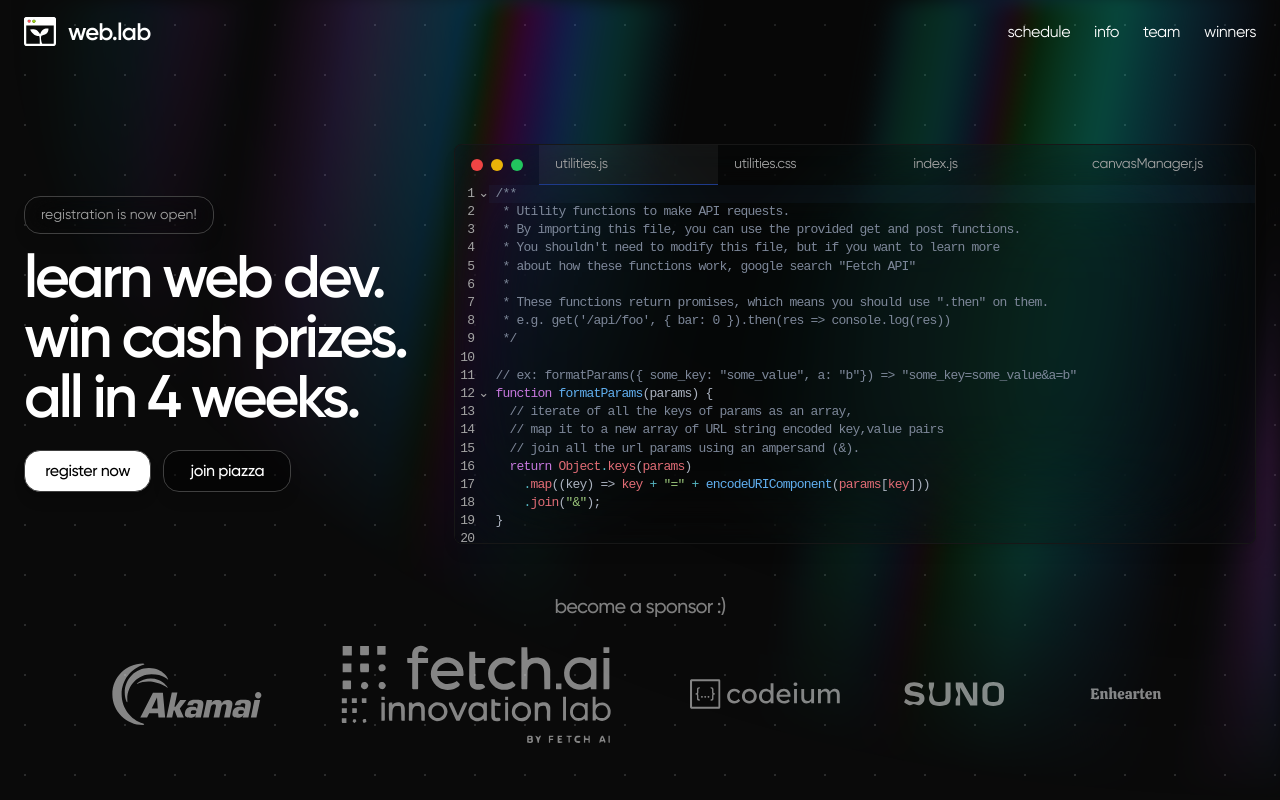
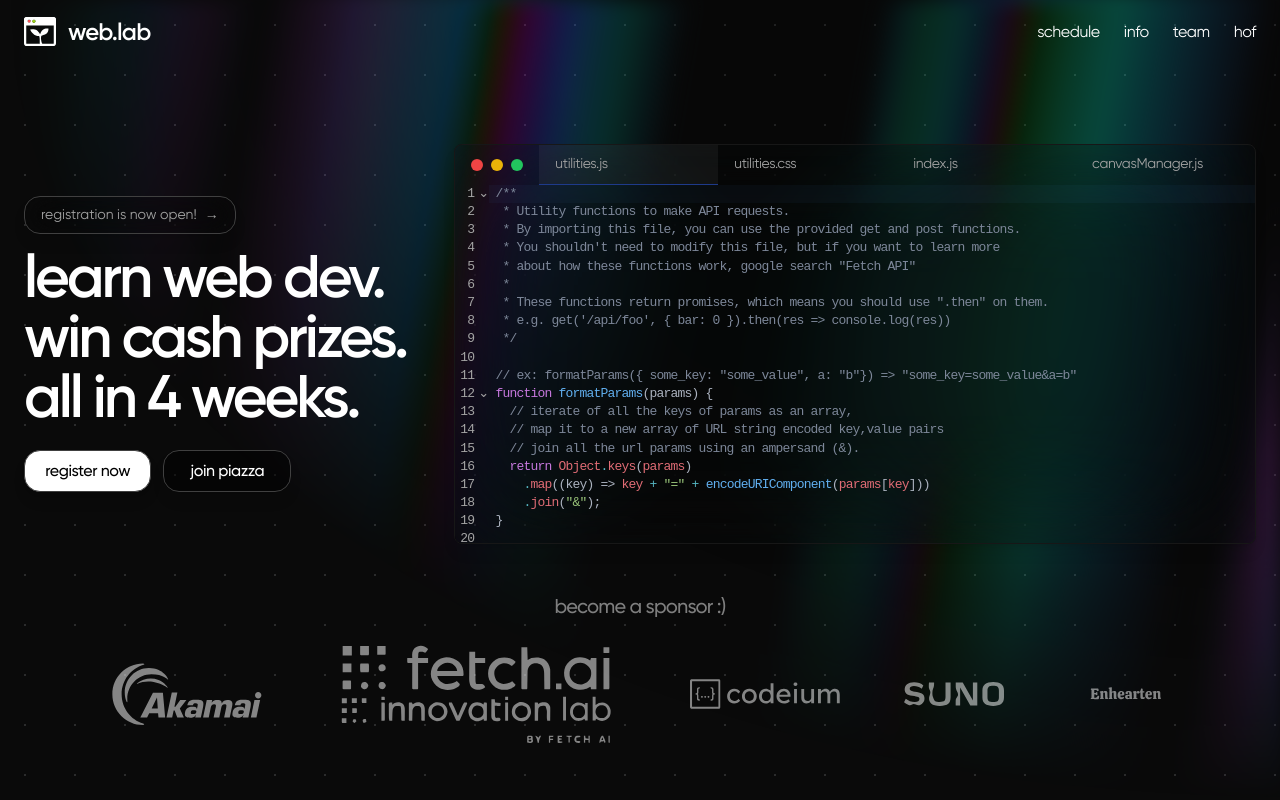
Before and after one commit to weblab-staff/web.lab, a Next.js app: page / in a window 1280 px wide. Shown: the top 800 px of the page. Built offline with nearby package versions, Linux system fonts and the light colour scheme.

Commit message:
Change winners to hof

```diff
--- a/src/app/winners/page.js
+++ b/src/app/hof/page.js
@@ -1,21 +1,21 @@
 import Rays from "@/components/global/Rays";
-import YearSection from "@/components/winners/YearSection";
-import { winners } from "@/data/winners";
+import YearSection from "@/components/hof/YearSection";
+import { hof } from "@/data/hof";
 
-export default function Team() {
+export default function Hof() {
   return (
     <section className="flex h-full min-h-screen w-full flex-col items-center justify-center overflow-hidden">
       <section className="flex h-full w-full max-w-7xl flex-col items-center justify-center gap-y-8 px-6 py-24 2xl:gap-x-16 2xl:px-0">
         <Rays>
           <section className="flex w-full flex-col items-start gap-2">
             <h1 className="whitespace-pre-wrap text-3xl font-semibold tracking-tighter lg:text-4xl 2xl:text-5xl">
-              winners
+              hall of fame
             </h1>
             <p className="whitespace-pre-wrap text-base tracking-tighter text-neutral-400 lg:text-lg 2xl:text-xl">
               check out the winners of web.lab, you could be next!
             </p>
           </section>
-          {winners.map((yearData, k) => (
+          {hof.map((yearData, k) => (
             <YearSection yearData={yearData} key={k} />
           ))}
         </Rays>
--- a/src/components/global/Nav.js
+++ b/src/components/global/Nav.js
@@ -18,8 +18,8 @@ const navLinks = [
     href: "/team",
   },
   {
-    name: "winners",
-    href: "/winners",
+    name: "hof",
+    href: "/hof",
   },
 ];
 
--- a/src/components/home/BottomCTA.js
+++ b/src/components/home/BottomCTA.js
@@ -5,7 +5,7 @@ import { metadata } from "@/data/metadata";
 
 export default function BottomCTA() {
   return (
-    <div className="cursor-raisedeyebrow flex h-full w-full flex-col items-center justify-center gap-4 overflow-hidden rounded-2xl border border-neutral-900 bg-transparent px-4 py-6 backdrop-blur-[1px] transition duration-300 ease-in-out hover:border-neutral-700 hover:backdrop-brightness-150 lg:px-8 lg:py-12 2xl:px-16 2xl:py-24 [&>#thumbnail]:hover:border-neutral-700 [&>.bcta-grid>div]:hover:blur-none [&>.bcta-grid>div]:hover:brightness-[300%]">
+    <div className="flex h-full w-full cursor-raisedeyebrow flex-col items-center justify-center gap-4 overflow-hidden rounded-2xl border border-neutral-900 bg-transparent px-4 py-6 backdrop-blur-[1px] transition duration-300 ease-in-out hover:border-neutral-700 hover:backdrop-brightness-150 lg:px-8 lg:py-12 2xl:px-16 2xl:py-24 [&>#thumbnail]:hover:border-neutral-700 [&>.bcta-grid>div]:hover:blur-none [&>.bcta-grid>div]:hover:brightness-[300%]">
       <div className="flex w-full flex-col gap-4 text-center lg:gap-8">
         <h2 className="text-2xl font-semibold tracking-tighter lg:text-3xl 2xl:text-4xl">
           what&apos;re you waiting for?
@@ -13,13 +13,13 @@ export default function BottomCTA() {
         <div className="flex w-full flex-col items-center justify-center gap-2 md:flex-row md:gap-4">
           <Link
             href={metadata.studentPortal}
-            className="cursor-starstruck w-full max-w-sm rounded-2xl border border-neutral-700 bg-transparent bg-white px-4 py-2 text-center text-sm font-medium tracking-tight text-black shadow-lg transition duration-300 ease-in-out hover:bg-white/75 lg:text-base"
+            className="w-full max-w-sm cursor-starstruck rounded-2xl border border-neutral-700 bg-transparent bg-white px-4 py-2 text-center text-sm font-medium tracking-tight text-black shadow-lg transition duration-300 ease-in-out hover:bg-white/75 lg:text-base"
           >
             register now
           </Link>
           <Link
             href={metadata.piazza}
-            className="cursor-starstruck w-full max-w-sm rounded-2xl border border-neutral-700 bg-transparent px-4 py-2 text-center text-sm font-medium tracking-tight shadow-lg backdrop-brightness-50 transition duration-300 ease-in-out hover:bg-white/10 lg:text-base"
+            className="w-full max-w-sm cursor-starstruck rounded-2xl border border-neutral-700 bg-transparent px-4 py-2 text-center text-sm font-medium tracking-tight shadow-lg backdrop-brightness-50 transition duration-300 ease-in-out hover:bg-white/10 lg:text-base"
           >
             join piazza
           </Link>
--- a/src/data/winners.js
+++ b/src/data/hof.js
@@ -1,4 +1,4 @@
-export const winners = [
+export const hof = [
   {
     year: 2024,
     theme: "send it or blend it",
--- a/src/data/metadata.js
+++ b/src/data/metadata.js
@@ -4,10 +4,10 @@ export const metadata = {
   description:
     "At its core, web.lab is a 6-unit MIT IAP class that teaches the fundamentals of web development. It lays the foundations for understanding complicated web technologies and allows enrolled students to take part in a competition to win cash and glory!",
   preview: "/preview.png",
-  piazza: "https://piazza.com/class/lp78xc6povo5x1",
+  piazza: "https://piazza.com/class/m571s5sftuy3gm",
   studentPortal: "https://portal.weblab.is/",
   heroBlurb: "registration is now open!",
-  heroBlurbLink: "",
+  heroBlurbLink: "https://portal.weblab.is/",
   easterEggs: [
     "qiong zhou huang 23",
     "slava kim 18",
```
Also changed, not shown: src/components/hof/YearSection.js (renamed from src/components/winners/YearSection.js).
